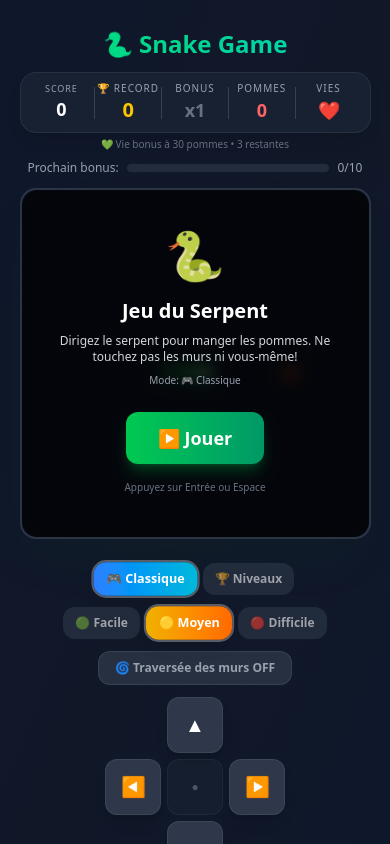
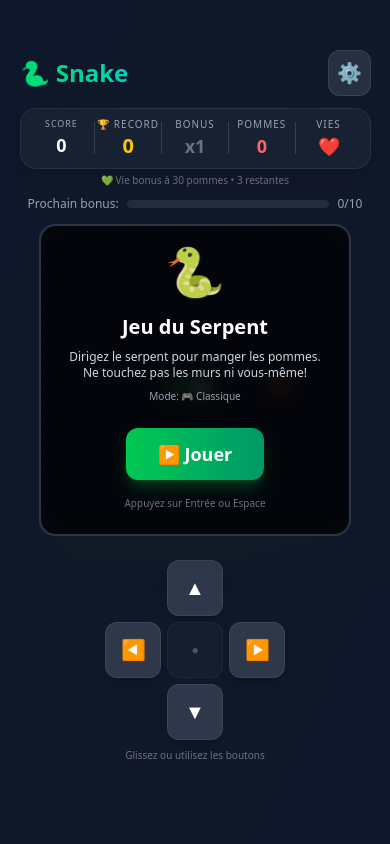
Before and after one commit to malek-95/snake-game, a React (Vite) app: page / in a window 390 px wide. Built offline with nearby package versions, Linux system fonts and the light colour scheme.

Commit message:
task snapshot 2b55b079-5b75-4f62-883f-d0b9530c6aa5

```diff
--- a/src/App.tsx
+++ b/src/App.tsx
@@ -1,5 +1,7 @@
-import { useEffect, useRef, useCallback } from 'react';
+import { useEffect, useRef, useCallback, useState } from 'react';
 import { useSnakeGame, Direction, Difficulty } from './hooks/useSnakeGame';
+
+type BoardSize = 'small' | 'medium' | 'large';
 
 function App() {
   const {
@@ -32,7 +34,11 @@ function App() {
     changeGameMode,
   } = useSnakeGame();
 
+  const [boardSize, setBoardSize] = useState<BoardSize>('medium');
+  const [showSettings, setShowSettings] = useState(false);
+  const [isFullscreen, setIsFullscreen] = useState(false);
   const touchStartRef = useRef<{ x: number; y: number } | null>(null);
+  const containerRef = useRef<HTMLDivElement>(null);
 
   // Keyboard controls
   useEffect(() => {
@@ -118,21 +124,53 @@ function App() {
     }
   }, [gameState, changeDirection]);
 
-  const difficulties: { key: Difficulty; label: string; emoji: string; color: string }[] = [
-    { key: 'easy', label: 'Facile', emoji: '🟢', color: 'from-green-500 to-green-600' },
-    { key: 'medium', label: 'Moyen', emoji: '🟡', color: 'from-yellow-500 to-orange-500' },
-    { key: 'hard', label: 'Difficile', emoji: '🔴', color: 'from-red-500 to-red-600' },
-  ];
+  // Fullscreen toggle
+  const toggleFullscreen = useCallback(() => {
+    if (!document.fullscreenElement) {
+      containerRef.current?.requestFullscreen();
+      setIsFullscreen(true);
+    } else {
+      document.exitFullscreen();
+      setIsFullscreen(false);
+    }
+  }, []);
+
+  // Listen for fullscreen changes
+  useEffect(() => {
+    const handleFullscreenChange = () => {
+      setIsFullscreen(!!document.fullscreenElement);
+    };
+    document.addEventListener('fullscreenchange', handleFullscreenChange);
+    return () => document.removeEventListener('fullscreenchange', handleFullscreenChange);
+  }, []);
+
+  // Board size classes
+  const boardSizeClasses: Record<BoardSize, string> = {
+    small: 'w-full max-w-[60vw] sm:max-w-[300px]',
+    medium: 'w-full max-w-[80vw] sm:max-w-md',
+    large: 'w-full max-w-[95vw] sm:max-w-lg',
+  };
+
+
 
   return (
-    <div className="min-h-screen bg-gradient-to-br from-slate-900 via-gray-900 to-slate-900 flex flex-col items-center p-3 md:p-4 pb-8 select-none">
+    <div ref={containerRef} className="min-h-screen bg-gradient-to-br from-slate-900 via-gray-900 to-slate-900 flex flex-col items-center p-3 md:p-4 pb-8 select-none">
       {/* Main content wrapper */}
       <div className="w-full flex flex-col items-center justify-center flex-grow py-4">
       {/* Header */}
       <div className="w-full max-w-[90vw] sm:max-w-md md:max-w-lg mb-3 md:mb-4">
-        <h1 className="text-2xl md:text-4xl font-bold text-center text-transparent bg-clip-text bg-gradient-to-r from-green-400 via-emerald-400 to-teal-400 mb-3">
-          🐍 Snake Game
-        </h1>
+        <div className="flex items-center justify-between mb-3">
+          <h1 className="text-2xl md:text-4xl font-bold text-transparent bg-clip-text bg-gradient-to-r from-green-400 via-emerald-400 to-teal-400">
+            🐍 Snake
+          </h1>
+          <button
+            onClick={() => setShowSettings(true)}
+            className="p-2 bg-gray-700/60 hover:bg-gray-600 rounded-xl transition-colors border border-gray-600/50"
+            title="Paramètres"
+          >
+            <span className="text-xl">⚙️</span>
+          </button>
+        </div>
 
         {/* Score Board */}
         <div className="flex justify-between items-center bg-gray-800/60 backdrop-blur-sm rounded-2xl px-2 sm:px-4 py-2 sm:py-3 border border-gray-700/50 shadow-lg">
@@ -195,7 +233,7 @@ function App() {
 
       {/* Game Board */}
       <div
-        className={`relative w-full max-w-[90vw] sm:max-w-md md:max-w-lg aspect-square bg-gray-900/80 rounded-2xl border-2 overflow-hidden transition-all duration-300 ${
+        className={`relative ${boardSizeClasses[boardSize]} aspect-square bg-gray-900/80 rounded-2xl border-2 overflow-hidden transition-all duration-300 ${
           gameMode === 'levels'
             ? 'border-purple-500/60 shadow-2xl shadow-purple-900/30'
             : wrapAround
@@ -227,13 +265,13 @@ function App() {
         {bonusEvent && gameState === 'playing' && (
           <div
             key={bonusEvent.id}
-            className="absolute inset-0 flex items-center justify-center z-30 pointer-events-none"
+            className="absolute top-2 left-1/2 -translate-x-1/2 z-30 pointer-events-none"
           >
-            <div className="bg-gradient-to-r from-orange-500/90 to-yellow-500/90 backdrop-blur-sm px-6 py-3 rounded-2xl shadow-2xl shadow-orange-500/50 border border-yellow-300/50 animate-bonus-pop">
+            <div className="bg-gradient-to-r from-orange-500/90 to-yellow-500/90 backdrop-blur-sm px-4 py-2 rounded-xl shadow-2xl shadow-orange-500/50 border border-yellow-300/50 animate-bonus-pop">
               <div className="text-center">
-                <p className="text-white font-bold text-lg md:text-xl">🎉 BONUS!</p>
-                <p className="text-yellow-100 text-sm md:text-base font-semibold">
-                  x{bonusEvent.multiplier} points • {bonusEvent.applesCount} pommes 🍎
+                <p className="text-white font-bold text-sm md:text-base">🎉 BONUS!</p>
+                <p className="text-yellow-100 text-xs md:text-sm font-semibold">
+                  x{bonusEvent.multiplier} • {bonusEvent.applesCount} 🍎
                 </p>
               </div>
             </div>
@@ -244,13 +282,13 @@ function App() {
         {lifeLostEvent && gameState === 'playing' && (
           <div
             key={lifeLostEvent.id}
-            className="absolute inset-0 flex items-center justify-center z-30 pointer-events-none"
+            className="absolute top-2 left-1/2 -translate-x-1/2 z-30 pointer-events-none"
           >
-            <div className="bg-gradient-to-r from-red-600/90 to-rose-600/90 backdrop-blur-sm px-6 py-3 rounded-2xl shadow-2xl shadow-red-500/50 border border-red-300/50 animate-life-lost-pop">
+            <div className="bg-gradient-to-r from-red-600/90 to-rose-600/90 backdrop-blur-sm px-4 py-2 rounded-xl shadow-2xl shadow-red-500/50 border border-red-300/50 animate-life-lost-pop">
               <div className="text-center">
-                <p className="text-white font-bold text-lg md:text-xl">💔 Vie perdue!</p>
-                <p className="text-red-100 text-sm md:text-base font-semibold">
-                  {lifeLostEvent.livesRemaining} vie{lifeLostEvent.livesRemaining > 1 ? 's' : ''} restante{lifeLostEvent.livesRemaining > 1 ? 's' : ''}
+                <p className="text-white font-bold text-sm md:text-base">💔 Vie perdue!</p>
+                <p className="text-red-100 text-xs md:text-sm font-semibold">
+                  {lifeLostEvent.livesRemaining} restante{lifeLostEvent.livesRemaining > 1 ? 's' : ''}
                 </p>
               </div>
             </div>
@@ -261,13 +299,13 @@ function App() {
         {lifeGainedEvent && gameState === 'playing' && (
           <div
             key={lifeGainedEvent.id}
-            className="absolute inset-0 flex items-center justify-center z-30 pointer-events-none"
+            className="absolute top-2 left-1/2 -translate-x-1/2 z-30 pointer-events-none"
           >
-            <div className="bg-gradient-to-r from-green-500/90 to-emerald-500/90 backdrop-blur-sm px-6 py-3 rounded-2xl shadow-2xl shadow-green-500/50 border border-green-300/50 animate-life-gained-pop">
+            <div className="bg-gradient-to-r from-green-500/90 to-emerald-500/90 backdrop-blur-sm px-4 py-2 rounded-xl shadow-2xl shadow-green-500/50 border border-green-300/50 animate-life-gained-pop">
               <div className="text-center">
-                <p className="text-white font-bold text-lg md:text-xl">💚 +1 Vie!</p>
-                <p className="text-green-100 text-sm md:text-base font-semibold">
-                  {lifeGainedEvent.lives} vie{lifeGainedEvent.lives > 1 ? 's' : ''} totale{lifeGainedEvent.lives > 1 ? 's' : ''}
+                <p className="text-white font-bold text-sm md:text-base">💚 +1 Vie!</p>
+                <p className="text-green-100 text-xs md:text-sm font-semibold">
+                  {lifeGainedEvent.lives} totale{lifeGainedEvent.lives > 1 ? 's' : ''}
                 </p>
               </div>
             </div>
@@ -278,13 +316,13 @@ function App() {
         {levelCompleteEvent && gameState === 'playing' && (
           <div
             key={levelCompleteEvent.id}
-            className="absolute inset-0 flex items-center justify-center z-30 pointer-events-none"
+            className="absolute top-2 left-1/2 -translate-x-1/2 z-30 pointer-events-none"
           >
-            <div className="bg-gradient-to-r from-purple-600/90 to-pink-600/90 backdrop-blur-sm px-6 py-4 rounded-2xl shadow-2xl shadow-purple-500/50 border border-purple-300/50 animate-level-complete-pop">
+            <div className="bg-gradient-to-r from-purple-600/90 to-pink-600/90 backdrop-blur-sm px-4 py-2 rounded-xl shadow-2xl shadow-purple-500/50 border border-purple-300/50 animate-level-complete-pop">
               <div className="text-center">
-                <p className="text-white font-bold text-xl md:text-2xl">🎊 Niveau {levelCompleteEvent.level} terminé!</p>
-                <p className="text-purple-100 text-sm md:text-base font-semibold mt-1">
-                  Passage au niveau {levelCompleteEvent.level + 1}...
+                <p className="text-white font-bold text-sm md:text-base">🎊 Niveau {levelCompleteEvent.level}!</p>
+                <p className="text-purple-100 text-xs md:text-sm font-semibold">
+                  Niveau {levelCompleteEvent.level + 1}...
                 </p>
               </div>
             </div>
@@ -448,32 +486,6 @@ function App() {
           )}
         </div>
 
-        {/* Game Mode Selector */}
-        <div className="flex gap-2 justify-center">
-          <button
-            onClick={() => changeGameMode('classic')}
-            disabled={gameState === 'playing' || gameState === 'paused'}
-            className={`px-3 md:px-4 py-2 text-xs md:text-sm font-bold text-white rounded-xl transition-all duration-200 ${
-              gameMode === 'classic'
-                ? 'bg-gradient-to-r from-blue-500 to-cyan-500 ring-2 ring-white/30 scale-105 shadow-lg'
-                : 'bg-gray-700/80 hover:bg-gray-600 opacity-60 hover:opacity-80'
-            } ${(gameState === 'playing' || gameState === 'paused') ? 'opacity-40 cursor-not-allowed pointer-events-none' : ''}`}
-          >
-            🎮 Classique
-          </button>
-          <button
-            onClick={() => changeGameMode('levels')}
-            disabled={gameState === 'playing' || gameState === 'paused'}
-            className={`px-3 md:px-4 py-2 text-xs md:text-sm font-bold text-white rounded-xl transition-all duration-200 ${
-              gameMode === 'levels'
-                ? 'bg-gradient-to-r from-purple-500 to-pink-500 ring-2 ring-white/30 scale-105 shadow-lg'
-                : 'bg-gray-700/80 hover:bg-gray-600 opacity-60 hover:opacity-80'
-            } ${(gameState === 'playing' || gameState === 'paused') ? 'opacity-40 cursor-not-allowed pointer-events-none' : ''}`}
-          >
-            🏆 Niveaux
-          </button>
-        </div>
-
         {/* Level Progress (Levels Mode) */}
         {gameMode === 'levels' && (
           <div className="bg-gray-800/60 backdrop-blur-sm rounded-xl px-4 py-2 border border-purple-700/50">
@@ -489,40 +501,6 @@ function App() {
             </div>
           </div>
         )}
-
-        {/* Difficulty Selector */}
-        <div className="flex gap-2 justify-center">
-          {difficulties.map(d => (
-            <button
-              key={d.key}
-              onClick={() => changeDifficulty(d.key)}
-              disabled={gameState === 'playing' || gameState === 'paused'}
-              className={`px-3 md:px-4 py-2 text-xs md:text-sm font-bold text-white rounded-xl transition-all duration-200 ${
-                difficulty === d.key
-                  ? `bg-gradient-to-r ${d.color} ring-2 ring-white/30 scale-105 shadow-lg`
-                  : 'bg-gray-700/80 hover:bg-gray-600 opacity-60 hover:opacity-80'
-              } ${(gameState === 'playing' || gameState === 'paused') ? 'opacity-40 cursor-not-allowed pointer-events-none' : ''}`}
-            >
-              {d.emoji} {d.label}
-            </button>
-          ))}
-        </div>
-
-        {/* Wrap Around Mode Toggle */}
-        <div className="flex justify-center">
-          <button
-            onClick={toggleWrapAround}
-            disabled={gameState === 'playing' || gameState === 'paused' || gameMode === 'levels'}
-            className={`px-4 py-2 text-xs md:text-sm font-bold rounded-xl transition-all duration-200 border ${
-              wrapAround
-                ? 'bg-gradient-to-r from-purple-600 to-violet-600 text-white border-purple-400/50 shadow-lg shadow-purple-500/20 ring-2 ring-purple-400/30'
-                : 'bg-gray-700/60 text-gray-400 border-gray-600/50 hover:bg-gray-600 hover:text-gray-300'
-            } ${(gameState === 'playing' || gameState === 'paused' || gameMode === 'levels') ? 'opacity-40 cursor-not-allowed pointer-events-none' : ''}`}
-          >
-            🌀 Traversée des murs {wrapAround ? 'ON' : 'OFF'}
-            {gameMode === 'levels' && <span className="ml-1 text-[10px] opacity-70">(désactivé)</span>}
-          </button>
-        </div>
 
         {/* Mobile D-Pad Controls */}
         <div className="md:hidden mt-3">
@@ -567,6 +545,135 @@ function App() {
         </div>
       </div>
       </div>
+
+      {/* Settings Modal */}
+      {showSettings && (
+        <div className="fixed inset-0 bg-black/80 backdrop-blur-sm z-50 flex items-center justify-center p-4">
+          <div className="bg-gray-800 rounded-2xl border border-gray-700 shadow-2xl max-w-md w-full max-h-[90vh] overflow-y-auto">
+            <div className="flex items-center justify-between p-4 border-b border-gray-700">
+              <h2 className="text-xl font-bold text-white">⚙️ Paramètres</h2>
+              <button
+                onClick={() => setShowSettings(false)}
+                className="p-2 hover:bg-gray-700 rounded-lg transition-colors"
+              >
+                <span className="text-xl">✕</span>
+              </button>
+            </div>
+
+            <div className="p-4 space-y-5">
+              {/* Board Size */}
+              <div>
+                <label className="text-sm font-semibold text-gray-300 mb-2 block">📐 Taille du plateau</label>
+                <div className="grid grid-cols-3 gap-2">
+                  {([
+                    { key: 'small' as BoardSize, label: 'Petit', emoji: '🔹' },
+                    { key: 'medium' as BoardSize, label: 'Moyen', emoji: '🔷' },
+                    { key: 'large' as BoardSize, label: 'Grand', emoji: '🟦' },
+                  ]).map(size => (
+                    <button
+                      key={size.key}
+                      onClick={() => setBoardSize(size.key)}
+                      className={`py-2 px-3 rounded-xl text-sm font-bold transition-all ${
+                        boardSize === size.key
+                          ? 'bg-gradient-to-r from-blue-500 to-cyan-500 text-white shadow-lg scale-105'
+                          : 'bg-gray-700 text-gray-300 hover:bg-gray-600'
+                      }`}
+                    >
+                      {size.emoji} {size.label}
+                    </button>
+                  ))}
+                </div>
+              </div>
+
+              {/* Fullscreen */}
+              <div>
+                <label className="text-sm font-semibold text-gray-300 mb-2 block">🖥️ Affichage</label>
+                <button
+                  onClick={toggleFullscreen}
+                  className={`w-full py-2.5 px-4 rounded-xl text-sm font-bold transition-all ${
+                    isFullscreen
+                      ? 'bg-gradient-to-r from-green-500 to-emerald-500 text-white shadow-lg'
+                      : 'bg-gray-700 text-gray-300 hover:bg-gray-600'
+                  }`}
+                >
+                  {isFullscreen ? '🔲 Quitter le plein écran' : '⬜ Plein écran'}
+                </button>
+              </div>
+
+              {/* Game Mode */}
+              <div>
+                <label className="text-sm font-semibold text-gray-300 mb-2 block">🎮 Mode de jeu</label>
+                <div className="grid grid-cols-2 gap-2">
+                  <button
+                    onClick={() => changeGameMode('classic')}
+                    disabled={gameState === 'playing' || gameState === 'paused'}
+                    className={`py-2.5 px-3 rounded-xl text-sm font-bold transition-all ${
+                      gameMode === 'classic'
+                        ? 'bg-gradient-to-r from-blue-500 to-cyan-500 text-white shadow-lg scale-105'
+                        : 'bg-gray-700 text-gray-300 hover:bg-gray-600'
+                    } ${(gameState === 'playing' || gameState === 'paused') ? 'opacity-40 cursor-not-allowed' : ''}`}
+                  >
+                    🎮 Classique
+                  </button>
+                  <button
+                    onClick={() => changeGameMode('levels')}
+                    disabled={gameState === 'playing' || gameState === 'paused'}
+                    className={`py-2.5 px-3 rounded-xl text-sm font-bold transition-all ${
+                      gameMode === 'levels'
+                        ? 'bg-gradient-to-r from-purple-500 to-pink-500 text-white shadow-lg scale-105'
+                        : 'bg-gray-700 text-gray-300 hover:bg-gray-600'
+                    } ${(gameState === 'playing' || gameState === 'paused') ? 'opacity-40 cursor-not-allowed' : ''}`}
+                  >
+                    🏆 Niveaux
+                  </button>
+                </div>
+              </div>
+
+              {/* Difficulty */}
+              <div>
+                <label className="text-sm font-semibold text-gray-300 mb-2 block">⚡ Difficulté</label>
+                <div className="grid grid-cols-3 gap-2">
+                  {([
+                    { key: 'easy' as Difficulty, label: 'Facile', emoji: '🐢', color: 'from-green-500 to-green-600' },
+                    { key: 'medium' as Difficulty, label: 'Moyen', emoji: '🐇', color: 'from-yellow-500 to-orange-500' },
+                    { key: 'hard' as Difficulty, label: 'Difficile', emoji: '⚡', color: 'from-red-500 to-red-600' },
+                  ]).map(d => (
+                    <button
+                      key={d.key}
+                      onClick={() => changeDifficulty(d.key)}
+                      disabled={gameState === 'playing' || gameState === 'paused'}
+                      className={`py-2 px-3 rounded-xl text-sm font-bold transition-all ${
+                        difficulty === d.key
+                          ? `bg-gradient-to-r ${d.color} text-white shadow-lg scale-105`
+                          : 'bg-gray-700 text-gray-300 hover:bg-gray-600'
+                      } ${(gameState === 'playing' || gameState === 'paused') ? 'opacity-40 cursor-not-allowed' : ''}`}
+                    >
+                      {d.emoji} {d.label}
+                    </button>
+                  ))}
+                </div>
+              </div>
+
+              {/* Wrap Around */}
+              <div>
+                <label className="text-sm font-semibold text-gray-300 mb-2 block">🌀 Traversée des murs</label>
+                <button
+                  onClick={toggleWrapAround}
+                  disabled={gameState === 'playing' || gameState === 'paused' || gameMode === 'levels'}
+                  className={`w-full py-2.5 px-4 rounded-xl text-sm font-bold transition-all ${
+                    wrapAround
+                      ? 'bg-gradient-to-r from-purple-600 to-violet-600 text-white shadow-lg'
+                      : 'bg-gray-700 text-gray-300 hover:bg-gray-600'
+                  } ${(gameState === 'playing' || gameState === 'paused' || gameMode === 'levels') ? 'opacity-40 cursor-not-allowed' : ''}`}
+                >
+                  {wrapAround ? '🌀 Activé' : '🧱 Désactivé'}
+                  {gameMode === 'levels' && ' (désactivé en mode niveaux)'}
+                </button>
+              </div>
+            </div>
+          </div>
+        </div>
+      )}
     </div>
   );
 }
```
